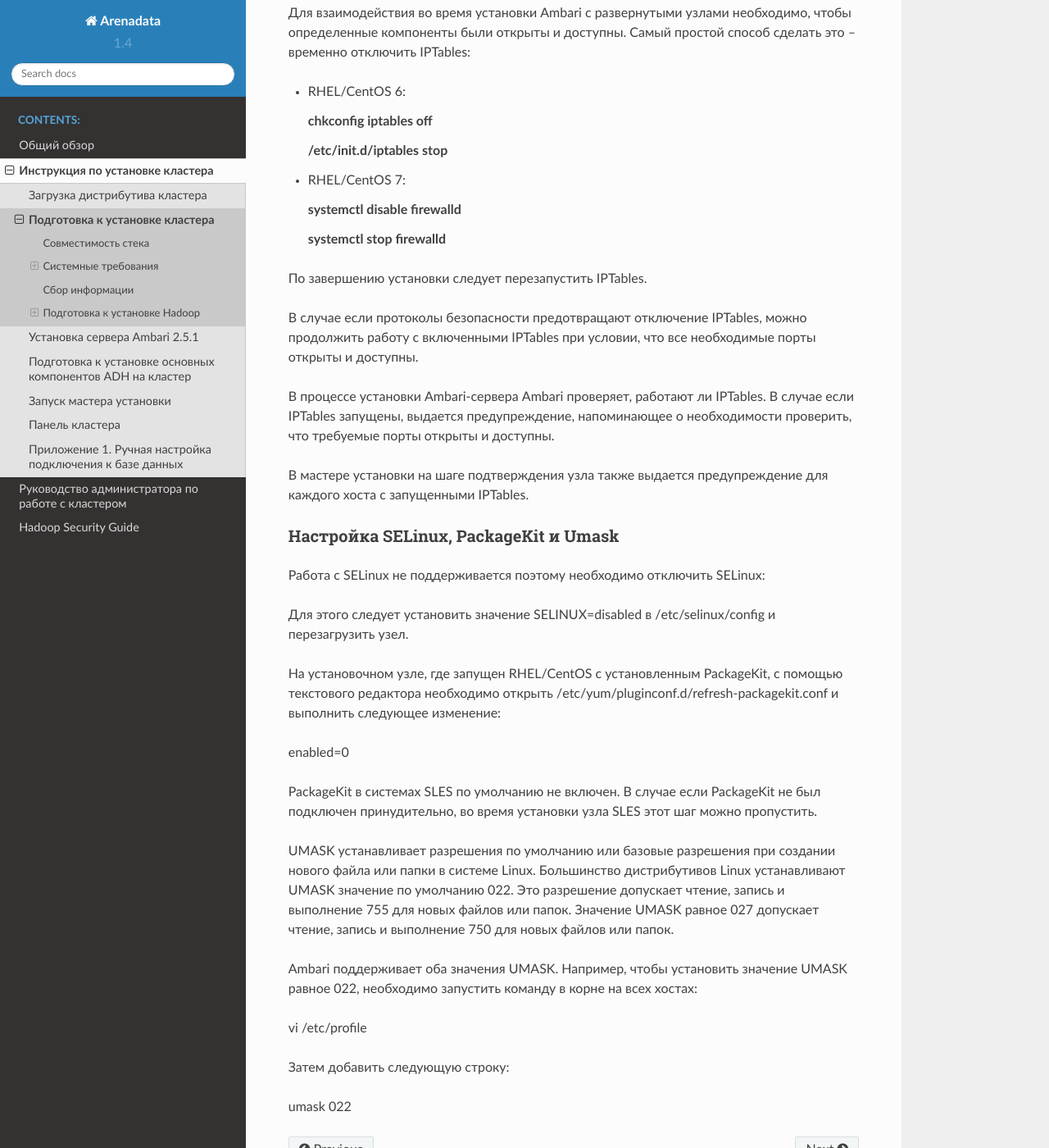
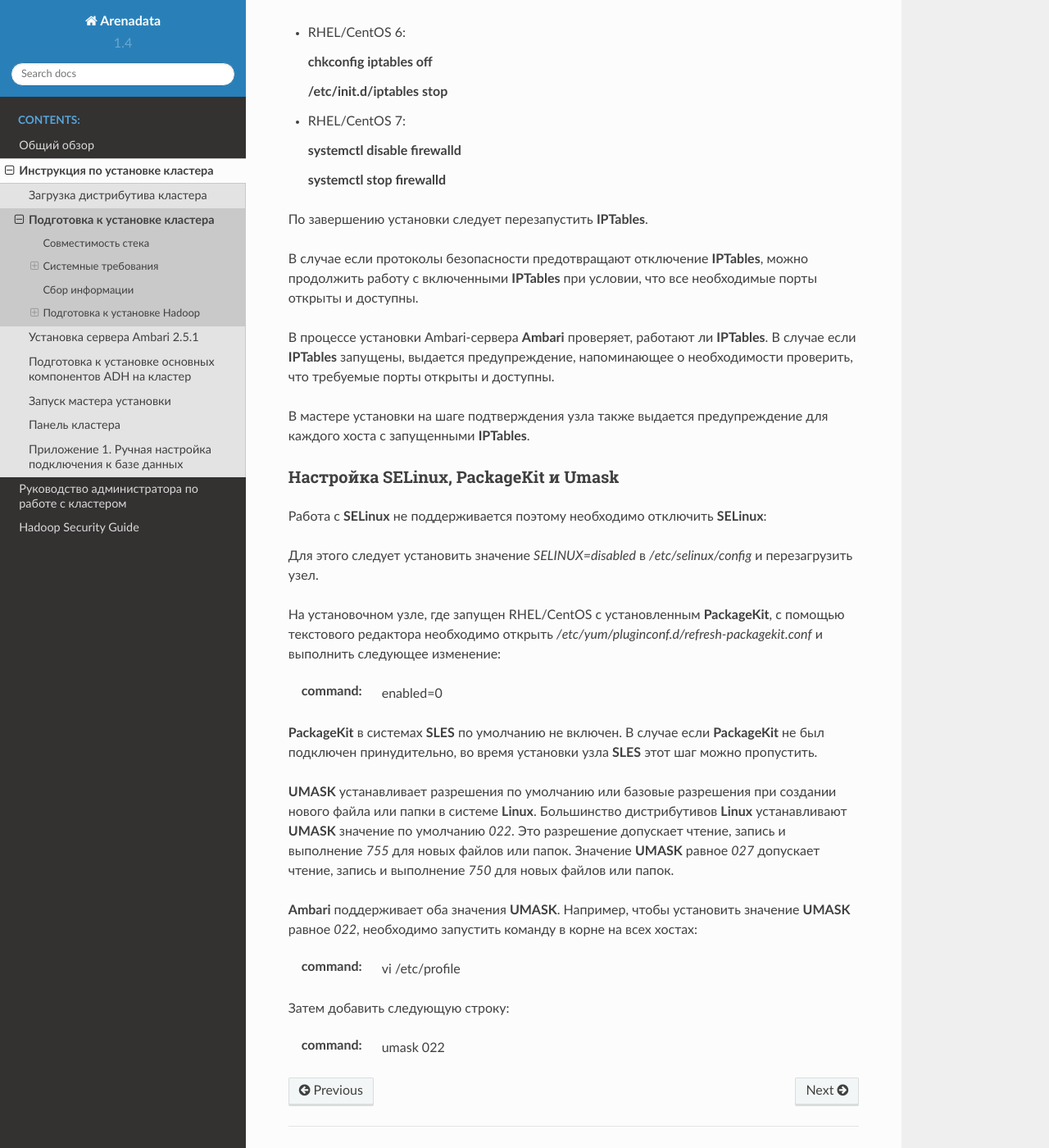
Before and after one commit to arenadata/docs_adps, a Sphinx documentation site: the page built from source/install/prepare.rst, in a window 1280 px wide and 1400 px high, scrolled down 7948 px. Shown: the whole window at 82% size. Built offline with Sphinx 7.4.7 and the Read the Docs theme 2.0.0, drawn with Linux system fonts in a browser that asks for light colours; some of the changed text lies outside the part shown.

Commit message:
Update prepare.rst

```diff
--- a/source/install/prepare.rst
+++ b/source/install/prepare.rst
@@ -2,9 +2,9 @@
 ===============================
 
 
-В разделе «Подготовка к установке кластера» приведена информация и
+В разделе "Подготовка к установке кластера" приведена информация и
 даны материалы, которые необходимо подготовить для установки кластера
-ADH с помощью Ambari:
+**ADH** с помощью **Ambari**:
 
 .. toctree::
    :maxdepth: 2
@@ -16,8 +16,8 @@ ADH с помощью Ambari:
 + Подготовка к установке Hadoop.
 
 
-Ambari обеспечивает комплексное решение для управления и мониторинга
-кластера ADH. Используя API-интерфейс Ambari Web UI и REST, можно
+**Ambari** обеспечивает комплексное решение для управления и мониторинга
+кластера **ADH**. Используя API-интерфейс **Ambari Web UI** и **REST**, можно
 развертывать, разрабатывать, управлять изменениями конфигурации и
 контролировать службы всех узлов кластера с центральной точки.
 
@@ -25,18 +25,18 @@ Ambari обеспечивает комплексное решение для у
 Совместимость стека
 -------------------
 
-Ambari 2.5.1 совместим с версиями ADH 1.3 и ADH 1.4.
+**Ambari 2.5.1** совместим с версиями **ADH 1.3** и **ADH 1.4**.
 
 
 Системные требования
 --------------------
 
 
-Для корректного запуска Hadoop необходимо соблюдение минимальных
+Для корректного запуска **Hadoop** необходимо соблюдение минимальных
 системных требований, представленных в таблице 1, а также описанных в
-разделах «Требования к памяти», «Требования к объему
-пакета и количеству индексных дескрипторов» и «Проверка
-максимального количества открытых файловых дескрипторов».
+разделах "Требования к памяти", "Требования к объему
+пакета и количеству индексных дескрипторов" и "Проверка
+максимального количества открытых файловых дескрипторов".
 
 .. list-table:: Таблица 1. Минимальные системные требования для установки кластера Arenadata Ambari
    :header-rows: 1
@@ -172,17 +172,15 @@ Ambari 2.5.1 совместим с версиями ADH 1.3 и ADH 1.4.
 Требования к памяти
 ^^^^^^^^^^^^^^^^^^^
 
-Хосту Ambari необходимо иметь как минимум 1 ГБ оперативной памяти и
-500 МБ свободной. На любом узле можно проверить доступную память,
+Хосту **Ambari** необходимо иметь как минимум *1 ГБ* оперативной памяти и
+*500 МБ* свободной. На любом узле можно проверить доступную память,
 выполнив команду:
 
 free –m
 
-В случае если планируется установить Ambari Metrics Service в кластер,
+В случае если планируется установить **Ambari Metrics Service** в кластер,
 для уточнения требований к ресурсам необходимо ознакомиться с разделом
-«Параметры настройки Ambari Metrics» в Справочном руководстве Ambari.
-В общем случае хосту, на котором планируется запускать Ambari Metrics
-Collector, необходимо иметь доступную память и дисковое пространство в
+"Параметры настройки Ambari Metrics" в Справочном руководстве **Ambari**. В общем случае хосту, на котором планируется запускать **Ambari Metrics Collector**, необходимо иметь доступную память и дисковое пространство в
 зависимости от размера кластера (Таблица 2.).
 
 .. list-table:: Таблица 2. Требования к объему памяти в зависимости от размера кластера
@@ -260,7 +258,7 @@ Collector, необходимо иметь доступную память и д
 ^^^^^^^^^^^^^^^^^^^^^^^^^^^^^^^^^^^^^^^^^^^^^^^^^^^^^^^^^^^^^^^^
 
 Рекомендуемое максимальное количество открытых файловых дескрипторов –
-более 10000. Для проверки текущего значения, заданного для
+более *10000*. Для проверки текущего значения, заданного для
 максимального открытых файловых дескрипторов, необходимо выполнить
 следующие команды на каждом хосте:
 
@@ -269,7 +267,7 @@ Collector, необходимо иметь доступную память и д
 :command:`ulimit -Hn`
 
 Если значение максимального количества открытых файловых дескрипторов
-не превышает 10000, то следует установить подходящее значение,
+не превышает *10000*, то следует установить подходящее значение,
 выполнив команду:
 
 :command:`ulimit -n 10000`
@@ -277,7 +275,7 @@ Collector, необходимо иметь доступную память и д
 Сбор информации
 ---------------
 
-Перед развертыванием кластера ADH необходимо:
+Перед развертыванием кластера **ADH** необходимо:
 
 + Проверить полное доменное имя каждого хоста в системе. Мастер
   установки Ambari поддерживает использование IP-адресов. Для проверки и
@@ -286,7 +284,7 @@ Collector, необходимо иметь доступную память и д
 
 :command:`hostname –f`
 
-Развертывание всех компонентов ADH на одном хосте возможно, но это
+Развертывание всех компонентов **ADH** на одном хосте возможно, но это
 подходит только для начальной установки. Как правило, для минимального
 кластера настраивается три узла – один главный хост и два подчиненных.
 
@@ -302,14 +300,14 @@ Collector, необходимо иметь доступную память и д
 + Различные журналы, файлы pid и db, в зависимости от типа установки.
 
 Необходимо использовать базовые каталоги, которые предоставляют
-постоянные места хранения компонентов ADH и данных Hadoop.
+постоянные места хранения компонентов **ADH** и данных **Hadoop**.
 
 .. important:: Не используйте /TMP каталог для установки, так как файлы могут быть удалены в любое время
 
 Подготовка к установке Hadoop
 -----------------------------
 
-Для корректной развертки Hadoop необходимо ознакомиться и выполнить рекомендации:
+Для корректной развертки **Hadoop** необходимо ознакомиться и выполнить рекомендации:
 
 + Настройка беспарольного SSH;
 + Настройка учетных записей пользователей;
@@ -323,13 +321,13 @@ Collector, необходимо иметь доступную память и д
 ^^^^^^^^^^^^^^^^^^^^^^^^^^^
 
 Для Ambari-сервера необходимо, чтобы Ambari-агенты были установлены на
-всех узлах кластера. Сервер Ambari связывается с агентами для
-выполнения установки и управления задачами кластера Arenadata.
+всех узлах кластера. Сервер **Ambari** связывается с агентами для
+выполнения установки и управления задачами кластера **Arenadata**.
 
 Для автоматической установки Ambari-агентов на всех узлах кластера
-сервером Ambari необходимо настроить для пользователя, под которым
+сервером **Ambari** необходимо настроить для пользователя, под которым
 производится установка (по умолчанию от администратора), беспарольное
-SSH-соединение между хостом Ambari Server и всеми другими хостами в
+SSH-соединение между хостом **Ambari Server** и всеми другими хостами в
 кластере.
 
 Для настройки беспарольного SSH необходимо под учетной записью
@@ -340,16 +338,16 @@ SSH-соединение между хостом Ambari Server и всеми д
 
   :command:`ssh-keygen`
 
-+ При запросе пароля для приватного ключа необходимо не задавая значения (поле для ввода пароля оставить пустым) нажать клавишу Enter;
-+ Скопировать публичный ключ SSH (id_rsa.pub) в учетную запись root на все узлы кластера:
++ При запросе пароля для приватного ключа необходимо не задавая значения (поле для ввода пароля оставить пустым) нажать клавишу *Enter*;
++ Скопировать публичный ключ SSH (id_rsa.pub) в учетную запись *root* на все узлы кластера:
 
   :command:`ssh-copy-id root@<remote.target.host>`
 
-  где <remote.target.host> – значение имени каждого хоста в кластере;
+  где *<remote.target.host>* – значение имени каждого хоста в кластере;
 
-  В случае если во время первого подключения отображается предупреждающее сообщение, необходимо ответить Yes:
+  В случае если во время первого подключения отображается предупреждающее сообщение, необходимо ответить *Yes*:
 
-  Are you sure you want to continue connecting (yes/no)?
+  :command:`Are you sure you want to continue connecting (yes/no)?`
 
 + Убедиться, что с сервера Ambari выполняется подключение к каждому
   хосту в кластере с помощью SSH без пароля:
@@ -360,7 +358,7 @@ SSH-соединение между хостом Ambari Server и всеми д
   планируется запуск веб-мастера установки Ambari Install Wizard.
 
 
-Хост сервера Ambari использует аутентификацию публичного ключа SSH для
+Хост сервера **Ambari** использует аутентификацию публичного ключа SSH для
 удаленного доступа и установки Ambari-агента.
 
 Так же Ambari-агенты возможно установить вручную на каждом узле
@@ -370,17 +368,17 @@ SSH-соединение между хостом Ambari Server и всеми д
 Настройка учетных записей пользователей
 ^^^^^^^^^^^^^^^^^^^^^^^^^^^^^^^^^^^^^^^
 
-Для каждого сервиса ADH необходима учетная запись пользователя. Мастер
-установки Ambari создает новые и сохраняет все существующие учетные
+Для каждого сервиса **ADH** необходима учетная запись пользователя. Мастер
+установки **Ambari** создает новые и сохраняет все существующие учетные
 записи пользователей и использует эти аккаунты при настройке сервисов
-Hadoop.
+**Hadoop**.
 
 Синхронизация часов на всех узлах кластера
 ^^^^^^^^^^^^^^^^^^^^^^^^^^^^^^^^^^^^^^^^^^
 
 Часам на всех узлах кластера и на машине, запускающей браузер для
-доступа к веб-интерфейсу Ambari, необходимо иметь возможность
-синхронизации друг с другом. Для этого следует включить службу NTP и
+доступа к веб-интерфейсу **Ambari**, необходимо иметь возможность
+синхронизации друг с другом. Для этого следует включить службу **NTP** и
 убедиться, что синхронизация происходит автоматически:
 
 + RHEL/CentOS/Oracle 6:
@@ -391,7 +389,7 @@ Hadoop.
 
   :command:`systemctl is-enabled ntpd`
 
-Чтобы настроить службу NTP на автоматический запуск при загрузке
+Чтобы настроить службу **NTP** на автоматический запуск при загрузке
 машины, необходимо выполнить следующую команду на каждом хосте:
 
 + RHEL/CentOS/Oracle 6:
@@ -402,7 +400,7 @@ Hadoop.
 
   :command:`systemctl enable ntpd`
 
-Чтобы запустить службу NTP, необходимо выполнить команду на каждом
+Чтобы запустить службу **NTP**, необходимо выполнить команду на каждом
 хосте:
 
 + RHEL/CentOS/Oracle 6:
@@ -417,39 +415,39 @@ Hadoop.
 ^^^^^^^^^^^^^^^^^^^^
 
 Все хосты в системе должны быть настроены как для прямого, так и для
-обратного DNS.
+обратного **DNS**.
 
-В случае если не получается настроить DNS, необходимо отредактировать
-файл /etc/hosts на каждом узле кластера так, чтобы он содержал IP-
-адрес и доменное имя Fully Qualified Domain Name (FQDN) каждого хоста.
+В случае если не получается настроить **DNS**, необходимо отредактировать
+файл */etc/hosts* на каждом узле кластера так, чтобы он содержал IP-
+адрес и доменное имя **Fully Qualified Domain Name** (**FQDN**) каждого хоста.
 
 Следующие инструкции представлены в виде обзора и охватывают базовую
-настройку сети для общих узлов Linux. Разные версии и варианты Linux
+настройку сети для общих узлов **Linux**. Разные версии и варианты **Linux**
 могут потребовать различные команды и процедуры.
 
-Hadoop сильно зависит от DNS и выполняет многие DNS-запросы во время
-работы. Чтобы снизить нагрузку на инфраструктуру DNS, настоятельно
-рекомендуется использовать Name Service Caching Daemon (NSCD) на узлах
-кластера под управлением Linux. NSCD кэширует запросы хоста,
+**Hadoop** сильно зависит от **DNS** и выполняет многие DNS-запросы во время
+работы. Чтобы снизить нагрузку на инфраструктуру **DNS**, настоятельно
+рекомендуется использовать **Name Service Caching Daemon** (**NSCD**) на узлах
+кластера под управлением **Linux**. **NSCD** кэширует запросы хоста,
 пользователя и группы, а также обеспечивает лучшую производительность
-и снижает нагрузку на инфраструктуру DNS.
+и снижает нагрузку на инфраструктуру **DNS**.
 
 Редактирование файла хоста
 ^^^^^^^^^^^^^^^^^^^^^^^^^^
 
 Для редактирования файла хоста необходимо используя текстовый редактор
-открыть файл hosts на каждом узле кластера:
+открыть файл *hosts* на каждом узле кластера:
 
-vi /etc/hosts
+:command: vi /etc/hosts
 
-И добавить строку для каждого хоста, состоящую из IP-адреса и FQDN,
+И добавить строку для каждого хоста, состоящую из IP-адреса и **FQDN**,
 например:
 
-1.2.3.4 <fully.qualified.domain.name>
+:command: 1.2.3.4 <fully.qualified.domain.name>
 
-127.0.0.1 localhost.localdomain localhost
+:command: 127.0.0.1 localhost.localdomain localhost
 
-::1 localhost6.localdomain6 localhost6
+:command: ::1 localhost6.localdomain6 localhost6
 
 
 Проверка имени хоста
@@ -461,7 +459,7 @@ vi /etc/hosts
 :command:`hostname –f`
 
 В результате именю хоста возвращается значение
-fully.qualified.domain.name. Для задания имени на каждом узле кластера
+*fully.qualified.domain.name*. Для задания имени на каждом узле кластера
 необходимо использовать команду:
 
 :command:`hostname <fully.qualified.domain.name>`
@@ -476,19 +474,19 @@ fully.qualified.domain.name. Для задания имени на каждом
 
 :command:`vi /etc/sysconfig/network`
 
-Следует изменить свойство HOSTNAME, чтобы задать полное доменное имя:
+Следует изменить свойство *HOSTNAME*, чтобы задать полное доменное имя:
 
-NETWORKING=yes
+:command: NETWORKING=yes
 
-HOSTNAME=<fully.qualified.domain.name>
+:command: HOSTNAME=<fully.qualified.domain.name>
 
 
 Настройка IPTables
 ^^^^^^^^^^^^^^^^^^
 
-Для взаимодействия во время установки Ambari с развернутыми узлами
+Для взаимодействия во время установки **Ambari** с развернутыми узлами
 необходимо, чтобы определенные компоненты были открыты и доступны.
-Самый простой способ сделать это – временно отключить IPTables:
+Самый простой способ сделать это – временно отключить **IPTables**:
 
 
 + RHEL/CentOS 6:
@@ -505,54 +503,54 @@ HOSTNAME=<fully.qualified.domain.name>
   :command:`systemctl stop firewalld`
 
 
-По завершению установки следует перезапустить IPTables.
+По завершению установки следует перезапустить **IPTables**.
 
 В случае если протоколы безопасности предотвращают отключение
-IPTables, можно продолжить работу с включенными IPTables при условии,
+**IPTables**, можно продолжить работу с включенными **IPTables** при условии,
 что все необходимые порты открыты и доступны.
 
-В процессе установки Ambari-сервера Ambari проверяет, работают ли
-IPTables. В случае если IPTables запущены, выдается предупреждение,
+В процессе установки Ambari-сервера **Ambari** проверяет, работают ли
+**IPTables**. В случае если **IPTables** запущены, выдается предупреждение,
 напоминающее о необходимости проверить, что требуемые порты открыты и
 доступны.
 
 В мастере установки на шаге подтверждения узла также выдается
-предупреждение для каждого хоста с запущенными IPTables.
+предупреждение для каждого хоста с запущенными **IPTables**.
 
 
 Настройка SELinux, PackageKit и Umask
 ^^^^^^^^^^^^^^^^^^^^^^^^^^^^^^^^^^^^^
 
 
-Работа с SELinux не поддерживается поэтому необходимо отключить SELinux:
+Работа с **SELinux** не поддерживается поэтому необходимо отключить **SELinux**:
 
 Для этого следует установить значение
-SELINUX=disabled в /etc/selinux/config и перезагрузить узел.
+*SELINUX=disabled* в */etc/selinux/config* и перезагрузить узел.
 
 На установочном узле, где запущен RHEL/CentOS с установленным
-PackageKit, с помощью текстового редактора необходимо открыть
-/etc/yum/pluginconf.d/refresh-packagekit.conf и выполнить следующее
+**PackageKit**, с помощью текстового редактора необходимо открыть
+*/etc/yum/pluginconf.d/refresh-packagekit.conf* и выполнить следующее
 изменение:
 
-enabled=0
+:command: enabled=0
 
-PackageKit в системах SLES по умолчанию не включен. В случае если
-PackageKit не был подключен принудительно, во время установки узла
-SLES этот шаг можно пропустить.
+**PackageKit** в системах **SLES** по умолчанию не включен. В случае если
+**PackageKit** не был подключен принудительно, во время установки узла
+**SLES** этот шаг можно пропустить.
 
-UMASK устанавливает разрешения по умолчанию или базовые разрешения при
-создании нового файла или папки в системе Linux. Большинство
-дистрибутивов Linux устанавливают UMASK значение по умолчанию 022. Это
-разрешение допускает чтение, запись и выполнение 755 для новых файлов
-или папок. Значение UMASK равное 027 допускает чтение, запись и
-выполнение 750 для новых файлов или папок.
+**UMASK** устанавливает разрешения по умолчанию или базовые разрешения при
+создании нового файла или папки в системе **Linux**. Большинство
+дистрибутивов **Linux** устанавливают **UMASK** значение по умолчанию *022*. Это
+разрешение допускает чтение, запись и выполнение *755* для новых файлов
+или папок. Значение **UMASK** равное *027* допускает чтение, запись и
+выполнение *750* для новых файлов или папок.
 
-Ambari поддерживает оба значения UMASK. Например, чтобы установить
-значение UMASK равное 022, необходимо запустить команду в корне на
+**Ambari** поддерживает оба значения **UMASK**. Например, чтобы установить
+значение **UMASK** равное *022*, необходимо запустить команду в корне на
 всех хостах:
 
-vi /etc/profile
+:command: vi /etc/profile
 
 Затем добавить следующую строку:
 
-umask 022
+:command: umask 022
```
